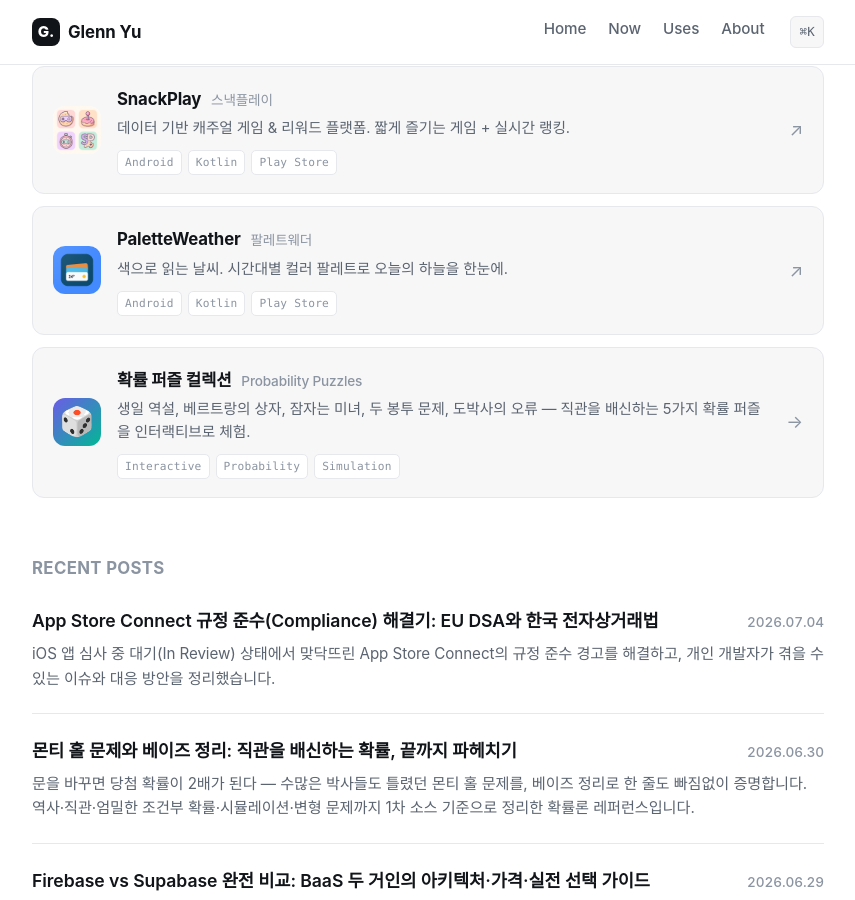
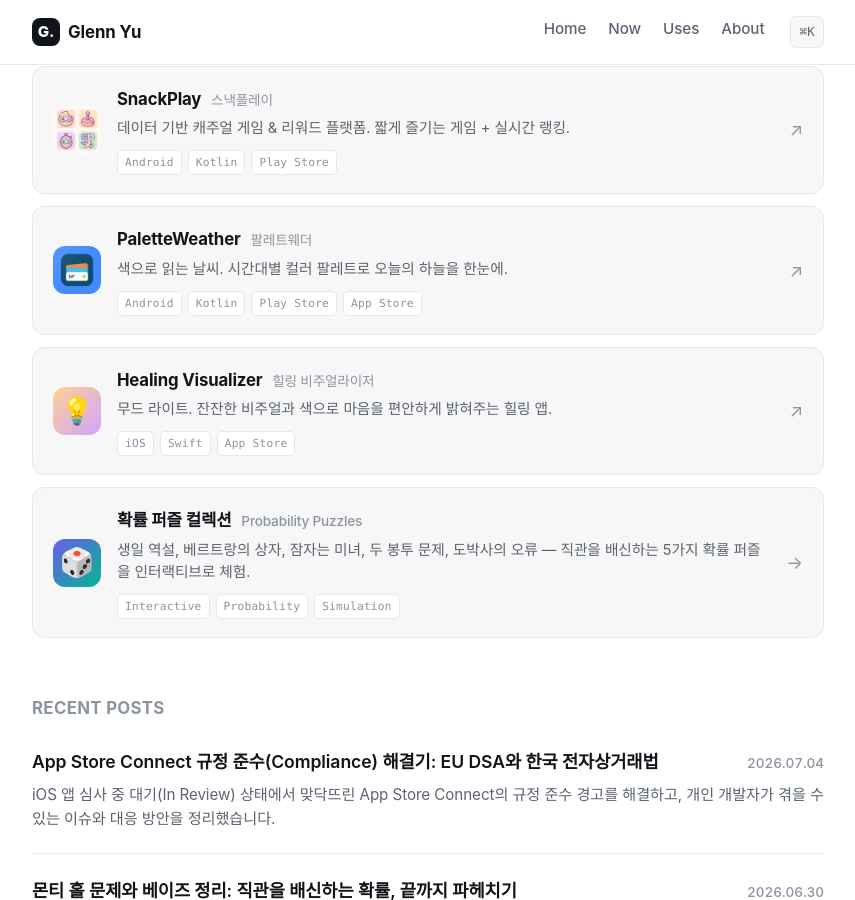
Before and after one commit to glenn-yu/glenn-yu.github.io, a Jekyll site: the page built from index.html, in a window 1280 px wide and 900 px high, scrolled down 515 px. Shown: the whole window, without its empty margins (212-1067 px from the left). Built offline with Jekyll 4.4.1, drawn with Linux system fonts in a browser that asks for light colours; some web fonts are replaced; the list of posts is cut into pages by our own code.

Commit message:
feat: add App Store apps (Healing Visualizer, PaletteWeather iOS)
Co-Authored-By: Claude Opus 4.8 (1M context) <noreply@anthropic.com>

```diff
--- a/index.html
+++ b/index.html
@@ -42,6 +42,20 @@ layout: default
         <span class="project-tag">Android</span>
         <span class="project-tag">Kotlin</span>
         <span class="project-tag">Play Store</span>
+        <span class="project-tag">App Store</span>
+      </span>
+    </span>
+    <span class="project-arrow">↗</span>
+  </a>
+  <a class="project-card" href="https://apps.apple.com/kr/app/id6789185043" target="_blank" rel="noopener">
+    <span class="project-icon" style="display:flex;align-items:center;justify-content:center;width:48px;height:48px;font-size:26px;background:linear-gradient(135deg,#ffd194,#d1a3ff);border-radius:12px;">💡</span>
+    <span class="project-body">
+      <span class="project-title">Healing Visualizer <small>힐링 비주얼라이저</small></span>
+      <span class="project-desc">무드 라이트. 잔잔한 비주얼과 색으로 마음을 편안하게 밝혀주는 힐링 앱.</span>
+      <span class="project-meta">
+        <span class="project-tag">iOS</span>
+        <span class="project-tag">Swift</span>
+        <span class="project-tag">App Store</span>
       </span>
     </span>
     <span class="project-arrow">↗</span>
```
Also changed, not shown: about.md (+11 -1 lines).
